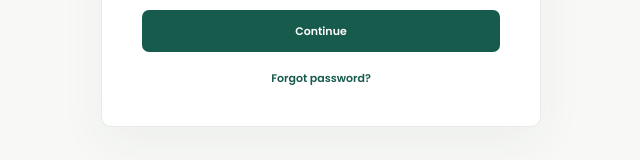
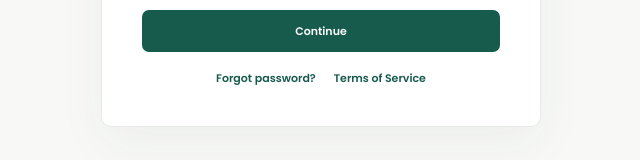
Before and after one commit to HexTrail/Email-Client, a React (Vite) app in the folder client/: page / in a window 1280 px wide. Shown: the part 573-733 px from the top of the page, without its empty margins (319-959 px from the left). Built offline with nearby package versions, Linux system fonts and the light colour scheme; no server answers.

Commit message:
Terms of service
made it so the Terms of service are displayed only on initial signup.

```diff
--- a/client/src/Context/AuthContext.tsx
+++ b/client/src/Context/AuthContext.tsx
@@ -16,10 +16,15 @@ type User = {
   username: string;
 };
 
+type SignInResult = {
+  otpRequired: boolean;
+  termsRequired: boolean;
+};
+
 type AuthContextType = {
   user: User | null;
   loading: boolean;
-  signIn: (phone: string, username: string, password: string) => Promise<boolean>;
+  signIn: (phone: string, username: string, password: string, termsAccepted?: boolean) => Promise<SignInResult>;
   pendingPhone: string | null;
   verifyOtp: (otp: string) => Promise<void>;
   signOut: () => Promise<void>;
@@ -72,28 +77,34 @@ export function AuthProvider({ children }: AuthProviderProps) {
   async function signIn(
     phone: string,
     username: string,
-    password: string
-  ): Promise<boolean> {
+    password: string,
+    termsAccepted = false
+  ): Promise<SignInResult> {
     const response = await axios.post(
       "/api/auth/signin",
       {
         phone,
         username: username || undefined,
         password,
+        termsAccepted,
       },
       { withCredentials: true }
     );
+
+    if (response.data.termsRequired) {
+      return { otpRequired: false, termsRequired: true };
+    }
 
     if (response.data.otpRequired === false) {
       setUser(response.data.user);
       sessionStorage.removeItem("pendingOtpPhone");
       setPendingPhone(null);
-      return false;
+      return { otpRequired: false, termsRequired: false };
     }
 
     sessionStorage.setItem("pendingOtpPhone", phone);
     setPendingPhone(phone);
-    return true;
+    return { otpRequired: true, termsRequired: false };
   }
 
   async function verifyOtp(otp: string): Promise<void> {
--- a/client/src/components/TermsModal.tsx
+++ b/client/src/components/TermsModal.tsx
@@ -4,11 +4,12 @@ import { useCallback, useEffect, useRef, useState } from "react";
 import { createPortal } from "react-dom";
 
 interface TermsModalProps {
-  onAgree: () => void;
+  onAgree?: () => void;
   onClose: () => void;
+  viewOnly?: boolean;
 }
 
-export default function TermsModal({ onAgree, onClose }: TermsModalProps) {
+export default function TermsModal({ onAgree, onClose, viewOnly = false }: TermsModalProps) {
   const [scrolledToEnd, setScrolledToEnd] = useState<boolean>(false);
   const scrollRef = useRef<HTMLDivElement>(null);
 
@@ -73,6 +74,16 @@ export default function TermsModal({ onAgree, onClose }: TermsModalProps) {
         </div>
 
         <div className="flex justify-end gap-2">
+          {viewOnly ? (
+            <button
+              type="button"
+              onClick={onClose}
+              className="rounded-md bg-blue-600 px-4 py-2 text-sm font-medium text-white hover:bg-blue-700"
+            >
+              Close
+            </button>
+          ) : (
+            <>
               <button
                 type="button"
                 onClick={onClose}
@@ -88,6 +99,8 @@ export default function TermsModal({ onAgree, onClose }: TermsModalProps) {
               >
                 {scrolledToEnd ? "I Agree" : "Scroll to the bottom to agree"}
               </button>
+            </>
+          )}
         </div>
       </div>
     </div>,
--- a/client/src/pages/AuthPages.css
+++ b/client/src/pages/AuthPages.css
@@ -123,19 +123,31 @@
 .auth-submit:hover { background: #124b40; }
 .auth-submit:focus-visible { outline: 3px solid #b9d9c4; outline-offset: 2px; }
 
-.auth-recovery-link {
+.auth-footer-links {
+  display: flex;
+  justify-content: center;
+  gap: 18px;
   margin: 18px 0 0;
-  text-align: center;
   font-size: 11px;
 }
 
-.auth-recovery-link a {
+.auth-footer-links a,
+.auth-footer-links button {
+  padding: 0;
+  border: 0;
   color: #175b4d;
+  background: transparent;
+  cursor: pointer;
+  font: inherit;
   font-weight: 600;
   text-decoration: none;
 }
 
-.auth-recovery-link a:hover { text-decoration: underline; }
+.auth-footer-links a:hover,
+.auth-footer-links button:hover { text-decoration: underline; }
+
+.auth-footer-links a:focus-visible,
+.auth-footer-links button:focus-visible { outline: 2px solid #6aa48b; outline-offset: 3px; }
 
 .auth-notice { text-align: center; }
 .auth-notice > .phonemail-logo { justify-content: center; }
--- a/client/src/pages/Signin.tsx
+++ b/client/src/pages/Signin.tsx
@@ -9,19 +9,42 @@ import { Link, useNavigate } from "react-router-dom";
 import { useAuth } from "../Context/AuthContext.tsx";
 import "./AuthPages.css";
 
+type SignInDetails = {
+  phone: string;
+  username: string;
+  password: string;
+};
+
 function Signin() {
   const [termsOpen, setTermsOpen] = useState(false);
-  const [pendingSignIn, setPendingSignIn] = useState<{
-    phone: string;
-    username: string;
-    password: string;
-  } | null>(null);
+  const [termsViewOpen, setTermsViewOpen] = useState(false);
+  const [pendingSignIn, setPendingSignIn] = useState<SignInDetails | null>(null);
   const [phoneNumber, setPhoneNumber] = useState("");
   const [password, setPassword] = useState("");
   const [username, setUsername] = useState("");
   const [error, setError] = useState("");
   const { signIn } = useAuth();
   const navigate = useNavigate();
+
+  async function continueSignIn(details: SignInDetails, termsAccepted = false) {
+    setError("");
+    try {
+      const result = await signIn(details.phone, details.username, details.password, termsAccepted);
+      if (result.termsRequired) {
+        setPendingSignIn(details);
+        setTermsOpen(true);
+        return;
+      }
+      setPendingSignIn(null);
+      navigate(result.otpRequired ? "/verify" : "/home");
+    } catch (error) {
+      console.error(error);
+      const responseMessage = axios.isAxiosError(error) ? error.response?.data?.message : undefined;
+      setError(typeof responseMessage === "string" ? responseMessage : "Could not sign in. Please try again.");
+      setPendingSignIn(null);
+    }
+  }
+
   async function sendData(e: React.FormEvent<HTMLFormElement>) {
     e.preventDefault();
     setError("");
@@ -42,28 +65,16 @@ function Signin() {
       setError("Username must have at least 3 characters.");
       return;
     }
-    setPendingSignIn({ phone, username, password });
-    setTermsOpen(true);
+    const details = { phone, username, password };
+    setPendingSignIn(details);
+    await continueSignIn(details);
   }
 
   async function agreeToTerms() {
     if (!pendingSignIn) return;
 
     setTermsOpen(false);
-    try {
-      const otpRequired = await signIn(
-        pendingSignIn.phone,
-        pendingSignIn.username,
-        pendingSignIn.password
-      );
-      navigate(otpRequired ? "/verify" : "/home");
-    } catch (error) {
-      console.error(error);
-      const responseMessage = axios.isAxiosError(error) ? error.response?.data?.message : undefined;
-      setError(typeof responseMessage === "string" ? responseMessage : "Could not sign in. Please try again.");
-    } finally {
-      setPendingSignIn(null);
-    }
+    await continueSignIn(pendingSignIn, true);
   }
   return (
     <main className="auth-screen">
@@ -115,7 +126,10 @@ function Signin() {
             Continue
           </button>
         </form>
-        <p className="auth-recovery-link"><Link to="/forgot-password">Forgot password?</Link></p>
+        <div className="auth-footer-links">
+          <Link to="/forgot-password">Forgot password?</Link>
+          <button type="button" onClick={() => setTermsViewOpen(true)}>Terms of Service</button>
+        </div>
       </section>
       {termsOpen && (
         <TermsModal
@@ -126,6 +140,9 @@ function Signin() {
           }}
         />
       )}
+      {termsViewOpen && (
+        <TermsModal viewOnly onClose={() => setTermsViewOpen(false)} />
+      )}
     </main>
   );
 }
```
Also changed, not shown: 1 other file (tests, documents, lock files or other folders). Lines whose indentation alone changed are shown as unchanged.
